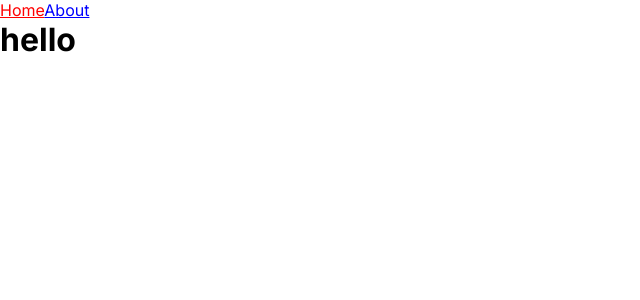
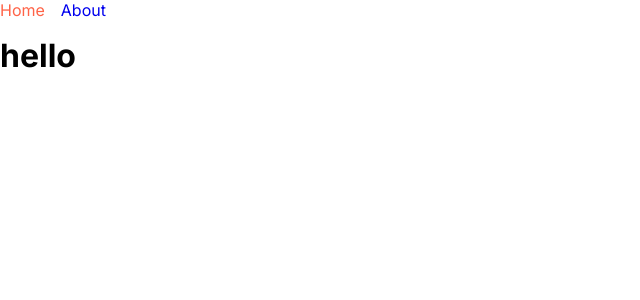
Before and after one commit to j8won/nextjs-intro, a Next.js app: page / in a window 1280 px wide. Shown: the top 300 px of the page, without its empty margins (0-640 px from the left). Built offline with nearby package versions, Linux system fonts and the light colour scheme.

Commit message:
feat(NavBar): CSS module을 활용해 나비게이션 바 스타일링 추가

```diff
--- a/app/components/NavBar.js
+++ b/app/components/NavBar.js
@@ -2,18 +2,25 @@
 
 import Link from "next/link";
 import { usePathname } from "next/navigation";
+import styles from "@/app/components/NavBar.module.css";
 
 export default function NavBar() {
   const pathname = usePathname();
+
   return (
-    <nav>
-      <Link href={"/"} style={{ color: pathname === "/" ? "red" : "blue" }}>
+    <nav className={styles.nav}>
+      <Link
+        href={"/"}
+        className={[styles.link, pathname === "/" && styles.active].join(" ")}
+      >
         Home
       </Link>
 
       <Link
         href={"/about"}
-        style={{ color: pathname === "/about" ? "red" : "blue" }}
+        className={[styles.link, pathname === "/about" && styles.active].join(
+          " "
+        )}
       >
         About
       </Link>
--- /dev/null
+++ b/app/components/NavBar.module.css
@@ -0,0 +1,13 @@
+.nav {
+    padding-bottom: 1rem;
+    display: flex;
+    gap: 1rem;
+}
+
+.link {
+    text-decoration: none;
+}
+
+.active {
+    color: tomato;
+}
```
Also changed, not shown: 1 other file (tests, documents, lock files or other folders).
